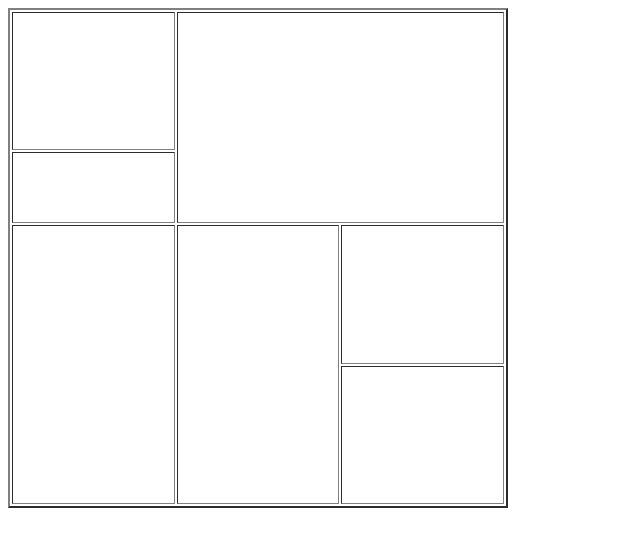
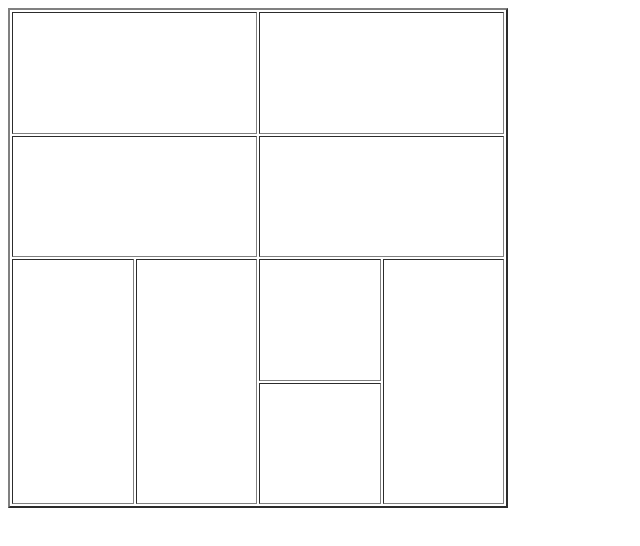
Before and after one commit to danelia1998/html-and-css-practice, a plain HTML site: page 3-Images-&-Tables/index.html in a window 1280 px wide. Shown: the whole page, without its empty margins (0-640 px from the left). Drawn offline with Linux system fonts and the light colour scheme.

Commit message:
feat(3-Images-&-Tables): Finish practice-2

```diff
--- a/3-Images-&-Tables/index.html
+++ b/3-Images-&-Tables/index.html
@@ -9,23 +9,20 @@
 <body>
     <table border="2" height="500" width="500">
         <tr>
-            <td></td>
-            <td rowspan="3" colspan="4"></td>
+            <td colspan="2"></td>
+            <td colspan="2"></td>
 
         </tr>
         <tr>
-            <td rowspan="2" ></td>
+            <td colspan="2"></td>
+            <td colspan="2"></td>
         </tr>
+
         <tr>
-
-
-        </tr>
-        <tr>
-            <td colspan="1" rowspan="2"></td>
-            <td colspan="2" rowspan="2"></td>
-            <td colspan="2" ></td>
-
-
+            <td rowspan="2"></td>
+            <td rowspan="2"></td>
+            <td></td>
+            <td rowspan="2"></td>
         </tr>
         <tr>
             <td></td>
```
